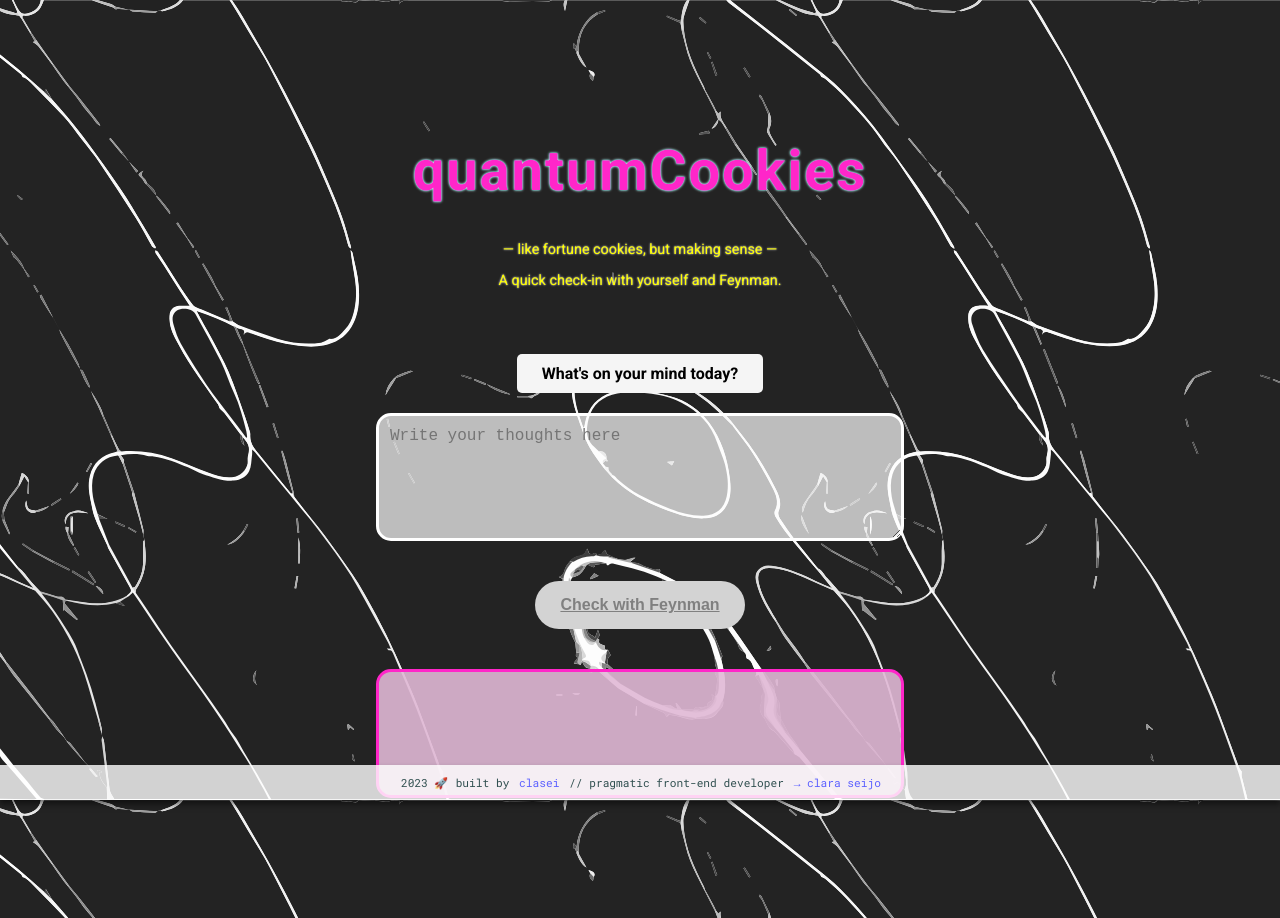
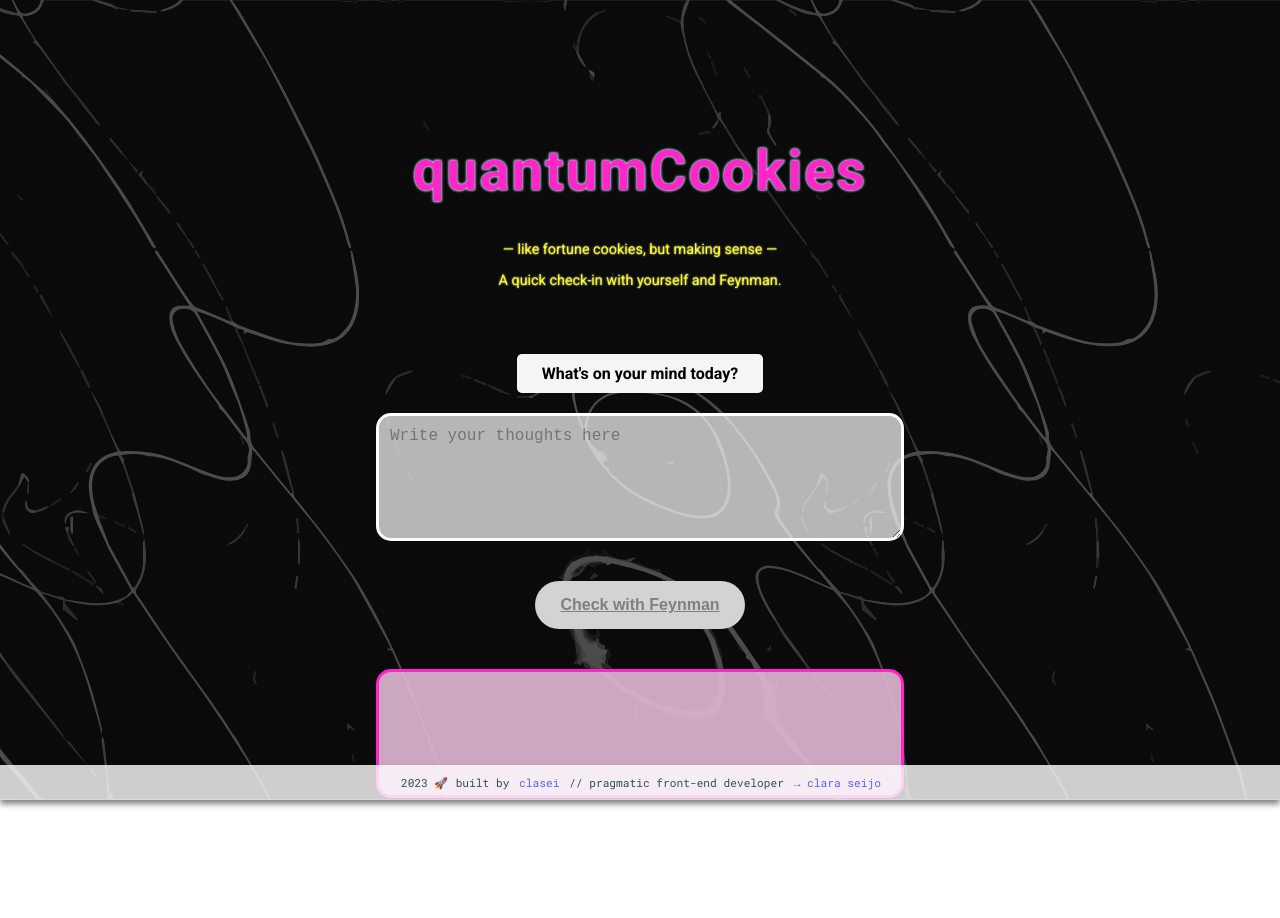
Before and after one commit to clasei/quantum-cookies, an Angular app: page / in a window 1280 px wide. Built offline with nearby package versions, Linux system fonts and the light colour scheme.

Commit message:
background improved

```diff
--- a/src/app/components/quantum-cookies-display/quantum-cookies-display.component.scss
+++ b/src/app/components/quantum-cookies-display/quantum-cookies-display.component.scss
@@ -11,7 +11,7 @@
 }
 
 .quote-text {
-    font-family: 'Franklin Gothic Medium', 'Arial Narrow', Arial, sans-serif;
+    font-family: 'Roboto', sans-serif;;
     font-size: 1rem;
     font-style: italic;
     font-weight: 600;
--- a/src/styles.scss
+++ b/src/styles.scss
@@ -1,12 +1,25 @@
 body {
-    background: url('./assets/images/EuclideFakeBackground.svg') no-repeat center center fixed;
+    margin: 0;
+    font-family: 'Roboto', sans-serif;
+  }
+
+  body::before {
+    content: "";
+    position: fixed;
+    top: 0;
+    right: 0;
+    bottom: 0;
+    left: 0;
+    z-index: -1;
+    background: linear-gradient(rgba(0, 0, 0, 0.7), rgba(0, 0, 0, 0.7)), url('./assets/images/EuclideFakeBackground.svg') no-repeat center center;
     -webkit-background-size: cover;
     -moz-background-size: cover;
     -o-background-size: cover;
     background-size: cover;
     margin: 0;
     font-family: 'Roboto', sans-serif;
-  }
+}
+
 
 app-user-input {
     display: flex;
```
